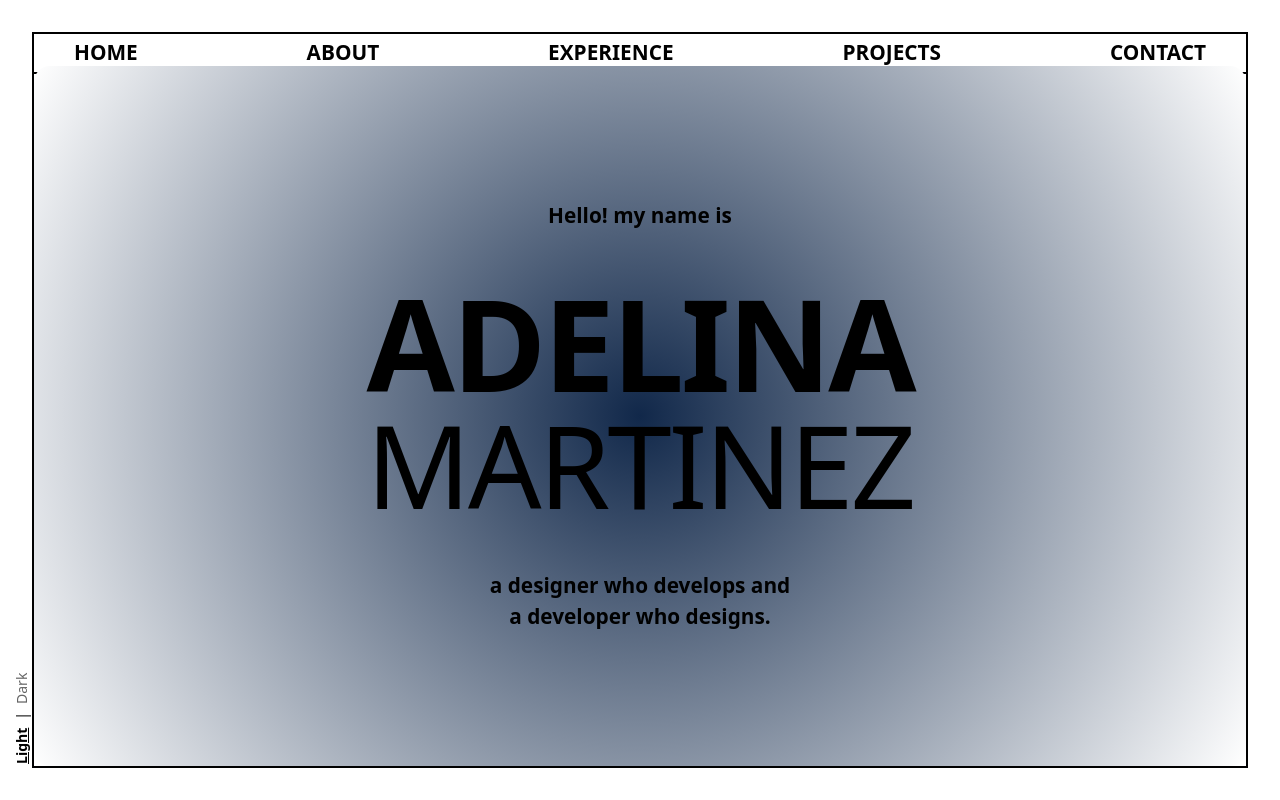
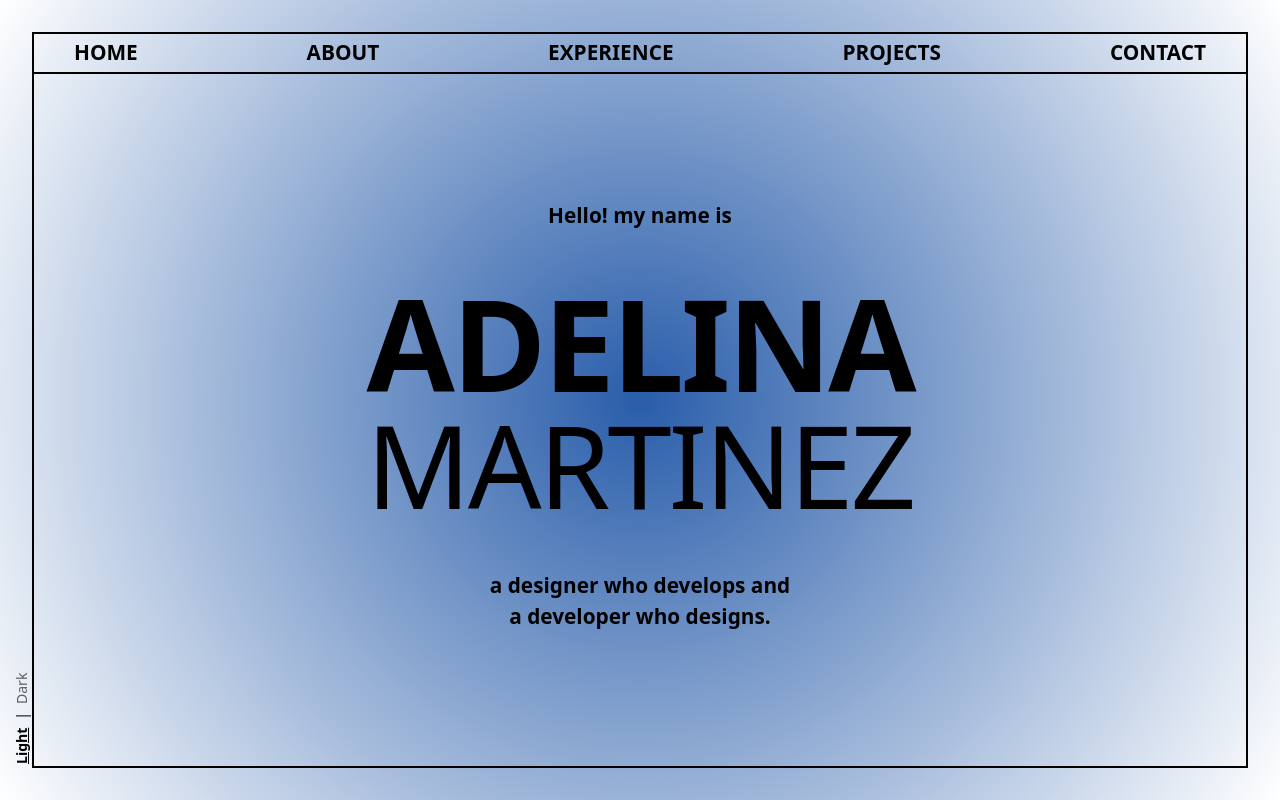
Before and after one commit to Adelina805/adelina-portfolio, a Next.js app: page / in a window 1280 px wide. Built offline with nearby package versions, Linux system fonts and the light colour scheme.

Commit message:
working dark / light mode

```diff
--- a/src/app/page.tsx
+++ b/src/app/page.tsx
@@ -1,15 +1,6 @@
 export default function HomePage() {
   return (
     <section className="relative z-10 h-full flex items-center justify-center">
-
-      {/* radial background gradient */}
-      <div
-        className="
-          absolute inset-0 rounded-2xl pointer-events-none z-0
-          bg-[radial-gradient(circle_at_center,#11284A,#ffffff)]
-          dark:bg-[radial-gradient(circle_at_center,#11284A,#000000)]
-        "
-      />
 
       <div className="relative z-10 w-fit text-center">
         <p className="font-semibold text-[clamp(1rem,2vw,1.3rem)]">
--- a/src/app/shell.tsx
+++ b/src/app/shell.tsx
@@ -25,7 +25,7 @@ export default function Shell({ children }: { children: React.ReactNode }) {
     }, [dark]);
 
   return (
-    <div className={`${dark ? "bg-black text-white" : "bg-white text-black"} h-dvh p-8 relative`}>
+    <div className={`${dark ? "bg-[radial-gradient(circle_at_center,#295DAA,#000000)] text-white" : "bg-[radial-gradient(circle_at_center,#295DAA,#ffffff)] text-black"} h-dvh p-8 relative`}>
 
       {/* Dark/Light toggle */}
       <div className="absolute bottom-9 left-8 origin-bottom-left -rotate-90 flex items-center gap-2 text-sm select-none">
@@ -51,7 +51,7 @@ export default function Shell({ children }: { children: React.ReactNode }) {
         <div className="grid h-full grid-rows-[2rem_1fr]">
 
           {/* HEADER */}
-          <header className={`relative h-10 flex items-center justify-end px-4 sm:px-10 border-b-2 ${ dark ? "bg-black" : "bg-white"}`}>
+          <header className={`relative h-10 flex items-center justify-end px-4 sm:px-10 border-b-2`}>
 
             {/* Mobile button */}
             <button
@@ -84,7 +84,8 @@ export default function Shell({ children }: { children: React.ReactNode }) {
 
             {/* Mobile dropdown */}
             {open && (
-                <div className={`absolute top-full right-0 w-full border-b-2 px-4 flex flex-col sm:hidden ${dark ? "bg-black" : "bg-white"} z-50`} >                <NavItem href="/">HOME</NavItem>
+                <div className={`absolute top-full right-0 w-full border-b-2 px-4 flex flex-col sm:hidden z-50`} >
+                <NavItem href="/">HOME</NavItem>
                 <NavItem href="/about">ABOUT</NavItem>
                 <NavItem href="/experience">EXPERIENCE</NavItem>
                 <NavItem href="/projects">PROJECTS</NavItem>
```
